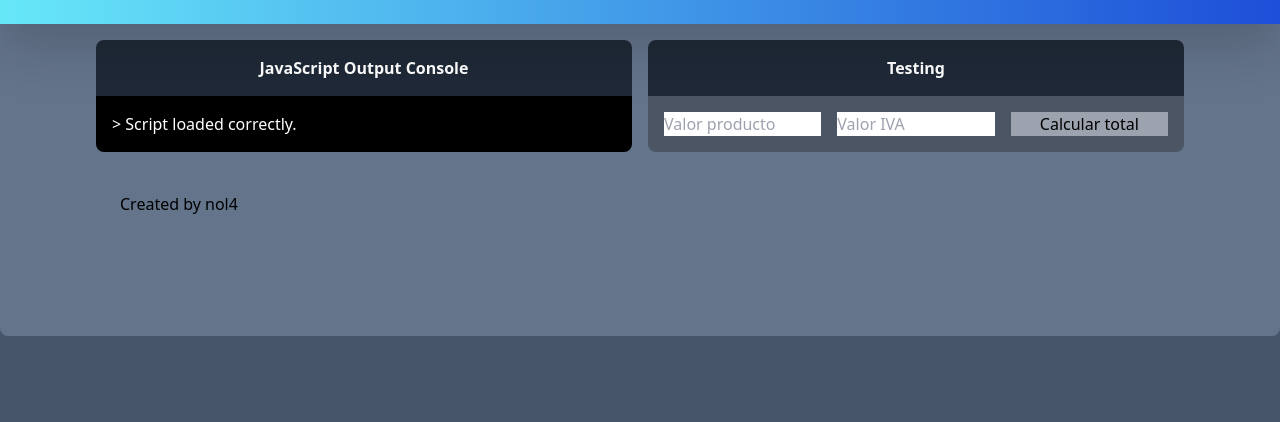
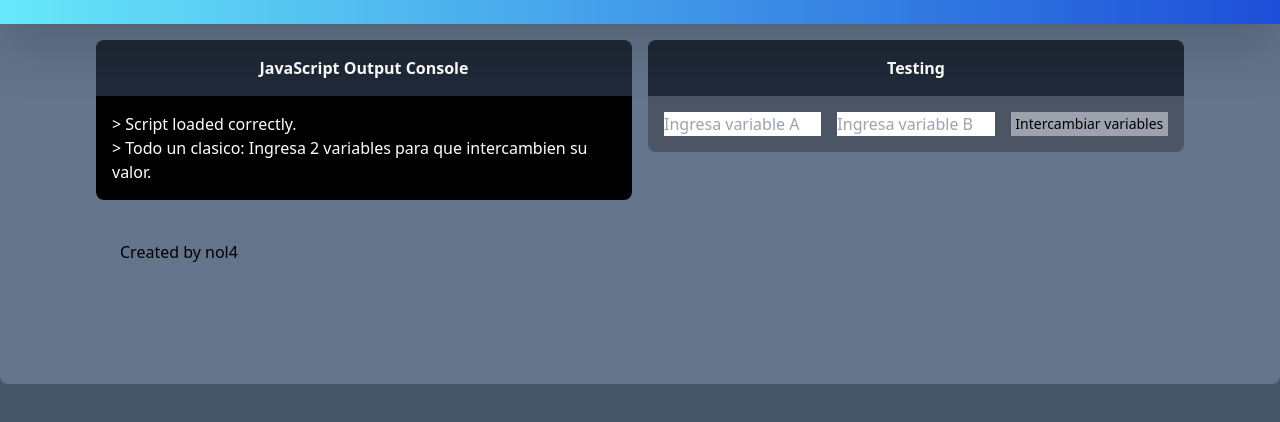
Before and after one commit to nol4lej/javascript, a plain HTML site: page index.html in a window 1280 px wide. Shown: the part 124-546 px from the top of the page. Drawn offline with nearby package versions, Linux system fonts and the light colour scheme.

Commit message:
Ejercicio clasico utilizando trim() para el ingreso de espacios vacios

```diff
--- a/Ejercicios/variables/prod_iva.js
+++ b/Ejercicios/variables/prod_iva.js
@@ -9,7 +9,7 @@
 // se captura el contenedor donde se integrarán los datos
 const div = document.getElementById("results");
 
-// evento onload para cargar todos los elementos del ejercicio apenas cargue el archivo.
+// evento onload con una funcion anonima para cargar todos los elementos del ejercicio apenas cargue el archivo.
 window.onload = function() {
     // remueve el elemento <p>Not content yet.</p>
     let not = document.getElementById("not_content").remove()
--- /dev/null
+++ b/Ejercicios/variables/trim.js
@@ -0,0 +1,58 @@
+
+const div = document.getElementById("results");
+
+window.onload = function(){
+    //se remueve el elemento "<p>" con el texto "not content yet"
+    let not = document.getElementById("not_content").remove();
+
+    div.classList = "grid grid-cols-3 text-black gap-4";
+
+    //creamos los input para almacenar las variables a y b.
+    let input_a = document.createElement("input");
+    let input_b = document.createElement("input");
+    let buttonCam = document.createElement("button");
+    let valor_final = document.createElement("p");
+
+    valor_final.classList = "font-bold"
+
+    buttonCam.classList = "bg-gray-400 hover:bg-gray-200 text-sm"
+    buttonCam.textContent = "Intercambiar variables"
+    buttonCam.id = "intercambiar";
+
+    input_a.id = "variableA";
+    input_a.placeholder = "Ingresa variable A";
+    input_b.id = "variableB";
+    input_b.placeholder = "Ingresa variable B";
+
+    //adjuntamos los input en el contenedor div principal.
+    div.append(input_a, input_b, buttonCam);
+
+    let a = document.getElementById("variableA");
+    let b = document.getElementById("variableB");
+    let buton_intercambiar = document.getElementById("intercambiar");
+    // let valor_aux;
+
+    buton_intercambiar.addEventListener("click", () => {
+
+        //la funcion trim() sirve para eliminar los espacios en blanco al principio y al final de los strings,
+        //se puede utilizar en cualquier varible que sea una cadena de texto, da igual es string literal o como un objeto 'string'.
+        //En este caso trim() es utilizado para comprobar si las variables A o B estan vacios, eliminando los espacios vacios.
+        if(a.value.trim() === "" || b.value.trim() === ""){
+            console.log("Error: Los campos están incompletos.")
+        } else{
+            let valor_aux = a.value;
+            let valor_a = b.value;
+            let valor_b = valor_aux;
+
+            console.log("Valores intercambiados, ahora A es: "+valor_a+" y B es: "+valor_b);
+            valor_final.innerHTML = "variable A: "+valor_a+", variable B: "+valor_b;
+            div.append(valor_final);
+
+        }
+
+    })
+
+    console.log("Script loaded correctly.")
+    console.log("Todo un clasico: Ingresa 2 variables para que intercambien su valor.")
+
+}
--- a/index.html
+++ b/index.html
@@ -58,7 +58,7 @@
 
 </script>
 
-<script src="./Ejercicios/variables/prod_iva.js"></script>
+<script src="./Ejercicios/variables/trim.js"></script>
 
 </body>
 </html>
```
